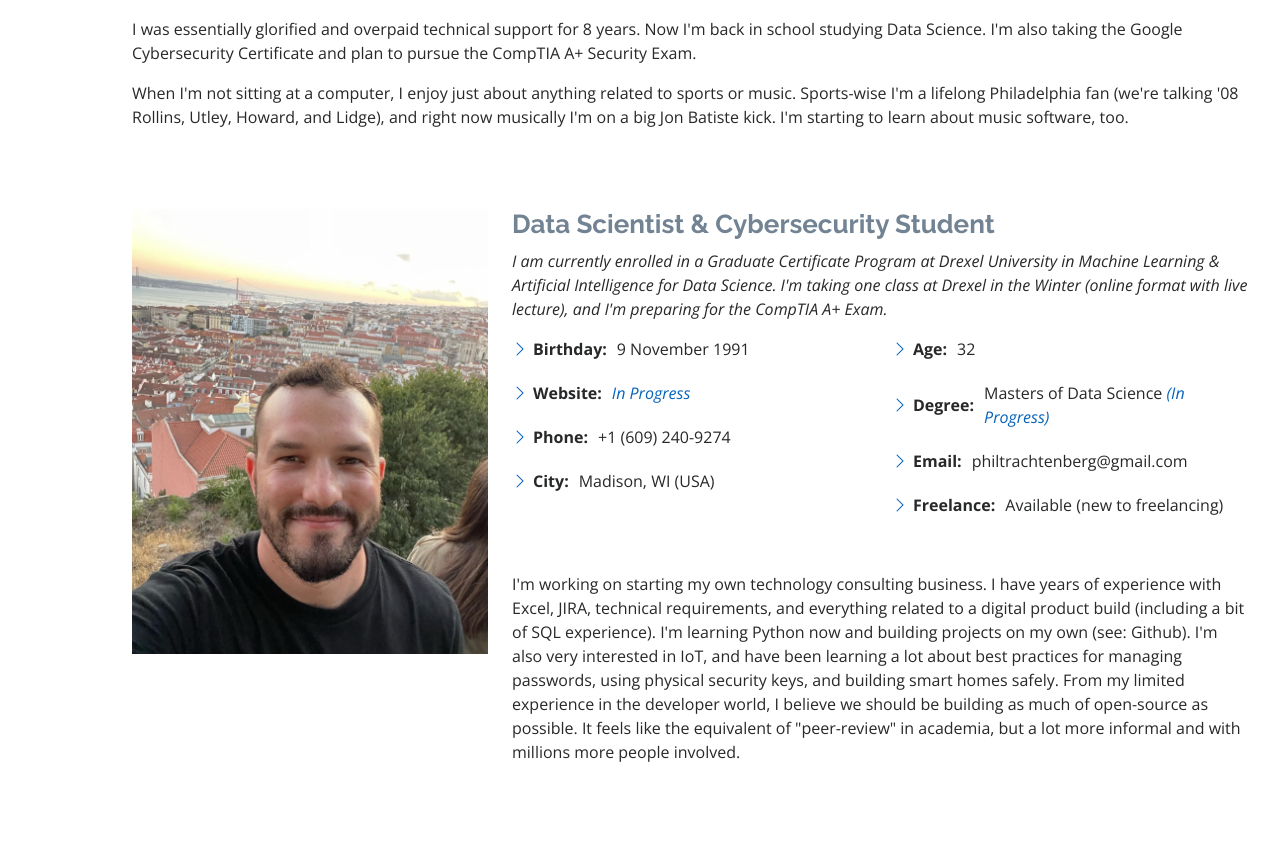
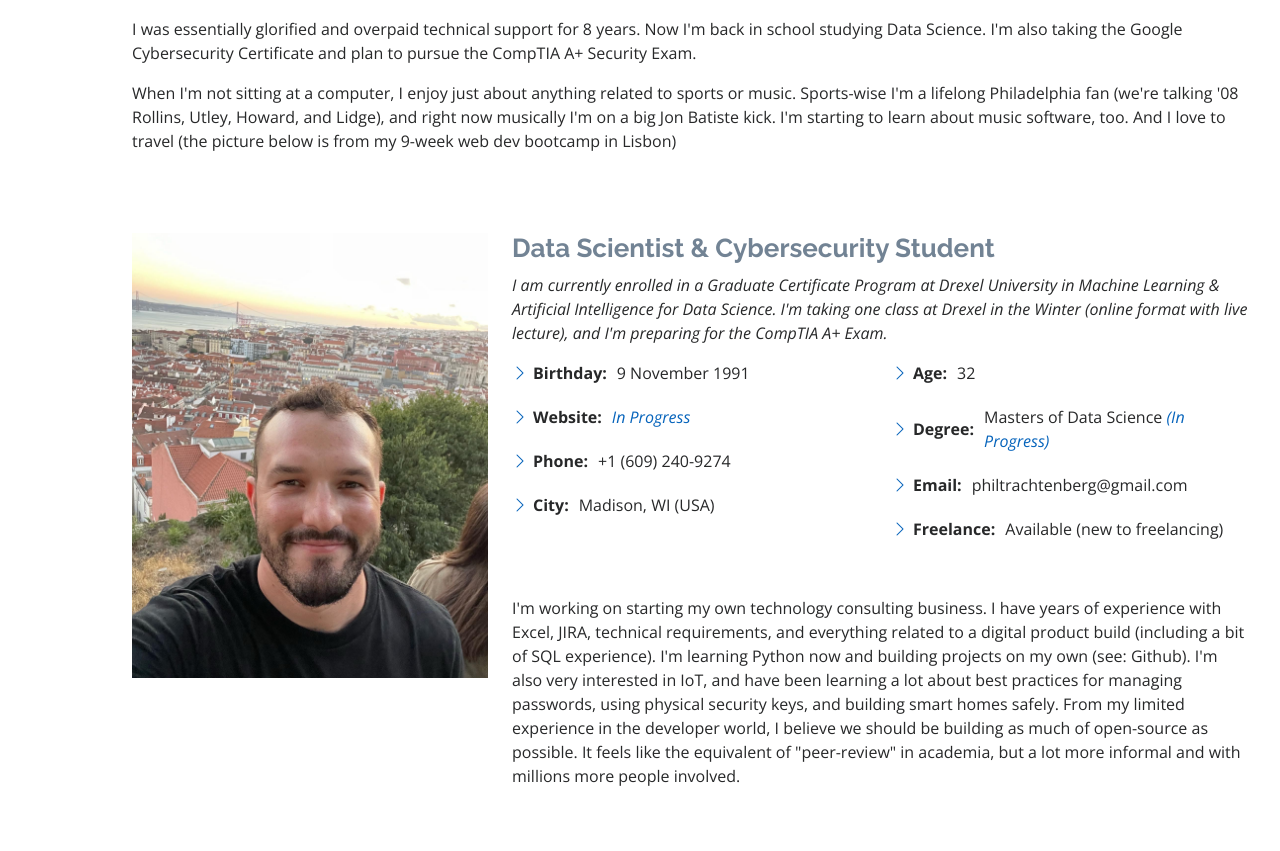
Before and after one commit to philtrachtenberg3/MiPortfolio, a plain HTML site: page index.html in a window 1280 px wide. Shown: the part 921-1772 px from the top of the page. Drawn offline with nearby package versions, Linux system fonts and the light colour scheme.

Commit message:
minor text change

```diff
--- a/index.html
+++ b/index.html
@@ -80,7 +80,7 @@
           <h2>About</h2>
                 <p>I was essentially glorified and overpaid technical support for 8 years. Now I'm back in school studying Data Science. I'm also taking the Google Cybersecurity Certificate and plan to pursue the CompTIA A+ Security Exam. </p>
                 <div class="my-3"></div>
-                <p>When I'm not sitting at a computer, I enjoy just about anything related to sports or music. Sports-wise I'm a lifelong Philadelphia fan (we're talking '08 Rollins, Utley, Howard, and Lidge), and right now musically I'm on a big Jon Batiste kick. I'm starting to learn about music software, too.</p>
+                <p>When I'm not sitting at a computer, I enjoy just about anything related to sports or music. Sports-wise I'm a lifelong Philadelphia fan (we're talking '08 Rollins, Utley, Howard, and Lidge), and right now musically I'm on a big Jon Batiste kick. I'm starting to learn about music software, too. And I love to travel (the picture below is from my 9-week web dev bootcamp in Lisbon)</p>
         </div>
 
         <div class="row">
```
